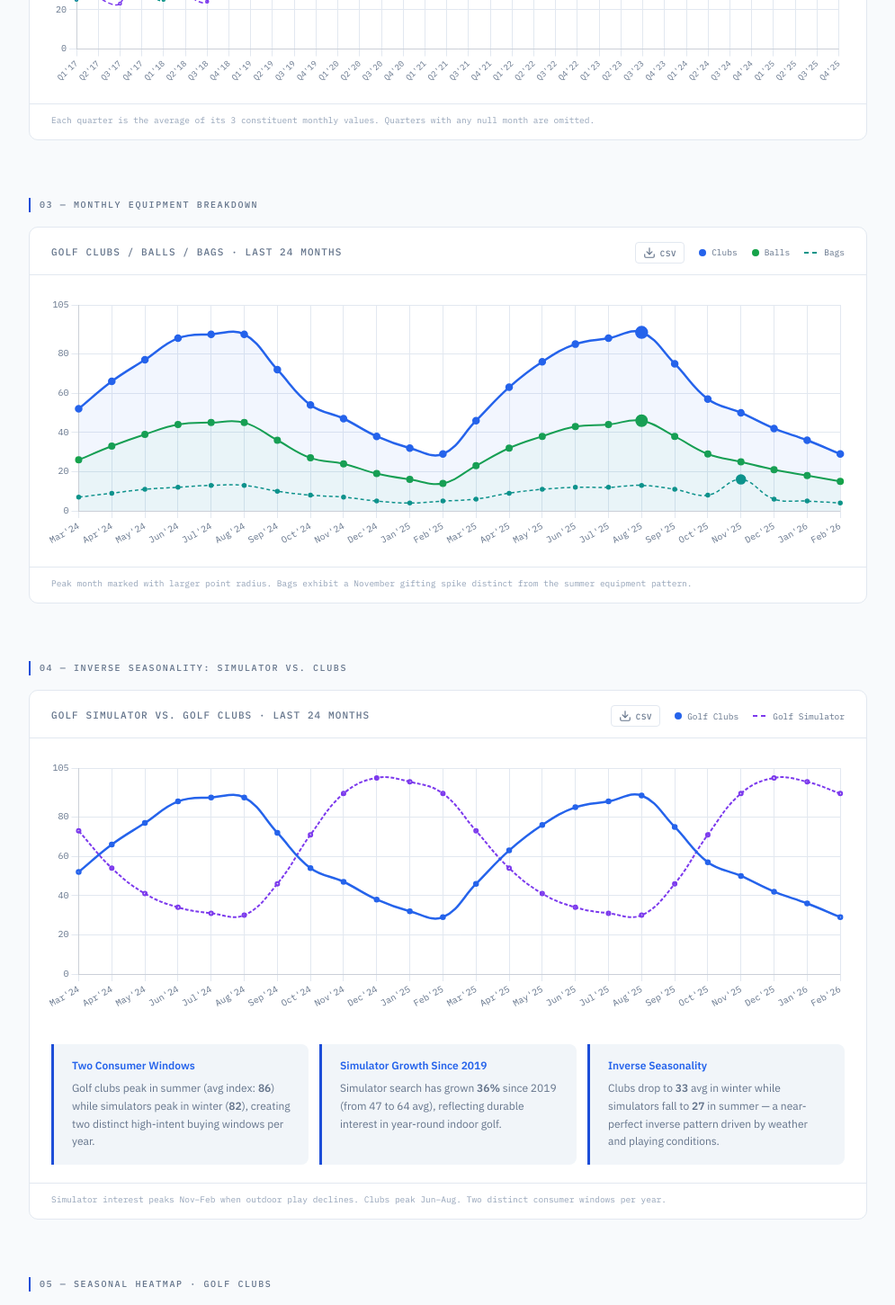
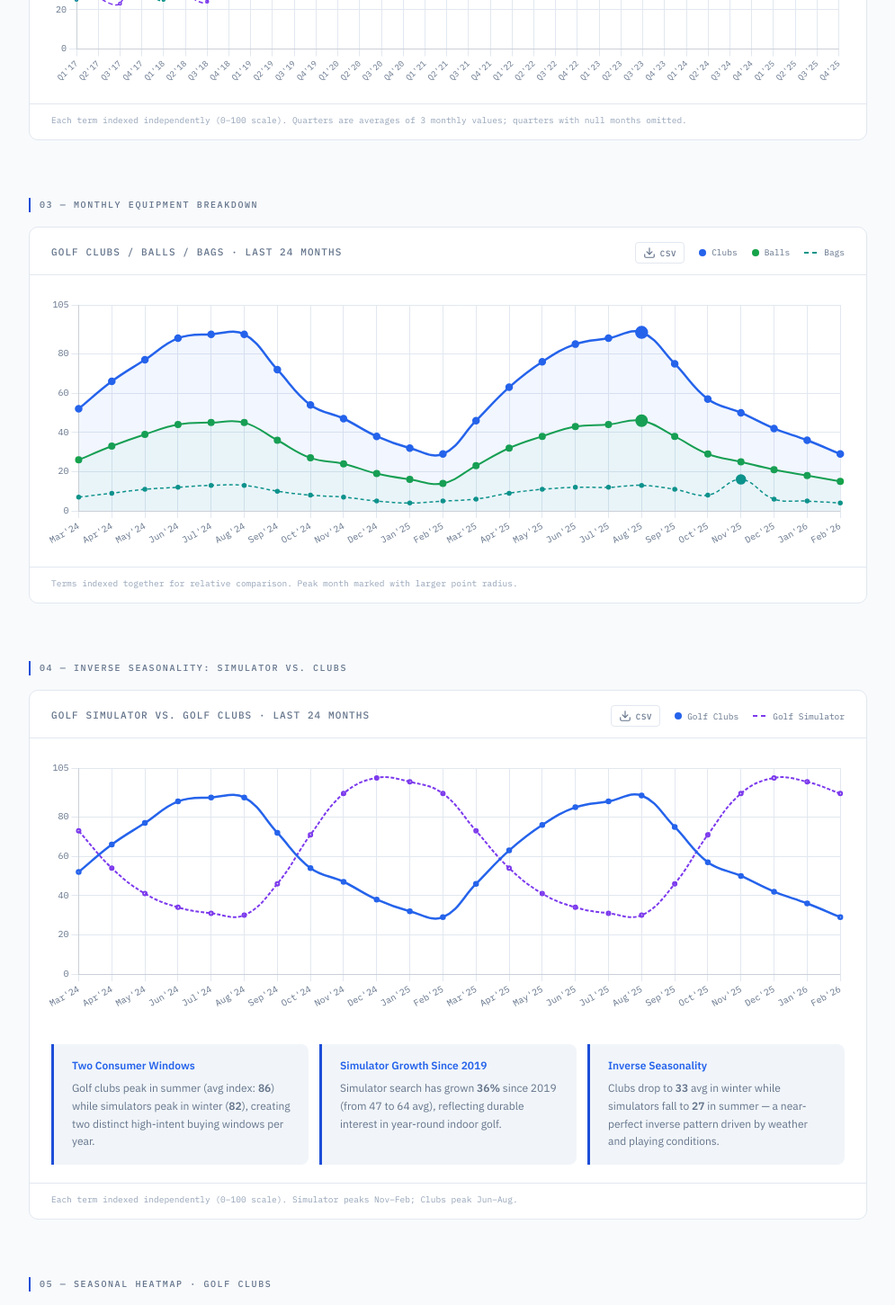
Before and after one commit to kiran-akkineni/golf-trends-dashboard, a Next.js app: page / in a window 1280 px wide. Shown: the part 1320-2771 px from the top of the page at 90% size, without its empty margins (142-1137 px from the left). Built offline with nearby package versions, Linux system fonts and the light colour scheme; no server answers.

Commit message:
Chart 3 comparison fetch + indexing method footnotes

```diff
--- a/components/Dashboard.tsx
+++ b/components/Dashboard.tsx
@@ -872,7 +872,7 @@ export default function Dashboard({ initialData }: DashboardProps) {
               { color: COLORS.teal, label: 'Golf Equipment', dashed: true },
               { color: COLORS.purple, label: 'Golf Simulator', dashed: true },
             ]}
-            footnote="Each quarter is the average of its 3 constituent monthly values. Quarters with any null month are omitted."
+            footnote="Each term indexed independently (0–100 scale). Quarters are averages of 3 monthly values; quarters with null months omitted."
           >
             {chartJsReady ? (
               <canvas ref={c2} />
@@ -893,7 +893,7 @@ export default function Dashboard({ initialData }: DashboardProps) {
               { color: COLORS.green, label: 'Balls' },
               { color: COLORS.teal, label: 'Bags', dashed: true },
             ]}
-            footnote="Peak month marked with larger point radius. Bags exhibit a November gifting spike distinct from the summer equipment pattern."
+            footnote="Terms indexed together for relative comparison. Peak month marked with larger point radius."
           >
             {chartJsReady ? (
               <canvas ref={c3} />
@@ -913,7 +913,7 @@ export default function Dashboard({ initialData }: DashboardProps) {
               { color: COLORS.blue, label: 'Golf Clubs' },
               { color: COLORS.purple, label: 'Golf Simulator', dashed: true },
             ]}
-            footnote="Simulator interest peaks Nov–Feb when outdoor play declines. Clubs peak Jun–Aug. Two distinct consumer windows per year."
+            footnote="Each term indexed independently (0–100 scale). Simulator peaks Nov–Feb; Clubs peak Jun–Aug."
             below={
               <div style={{ padding: '0 24px 20px' }}>
                 <div className="insights">
@@ -1005,7 +1005,7 @@ export default function Dashboard({ initialData }: DashboardProps) {
               { color: OEM_COLORS.ping, label: 'Ping', dashed: true },
               { color: OEM_COLORS.mizuno, label: 'Mizuno', dashed: true },
             ]}
-            footnote={`Brand-level search interest in the Golf category (cat=261). ${oemStats.leader?.name ?? 'Leader'} leads with ${oemStats.leader?.avg ?? '—'} avg index.`}
+            footnote={`Terms indexed together for relative comparison (Golf category, cat=261). ${oemStats.leader?.name ?? 'Leader'} leads with ${oemStats.leader?.avg ?? '—'} avg index.`}
             below={
               <div style={{ padding: '0 24px 20px' }}>
                 <div className="insights">
```
Also changed, not shown: 1 other file (tests, documents, lock files or other folders).
